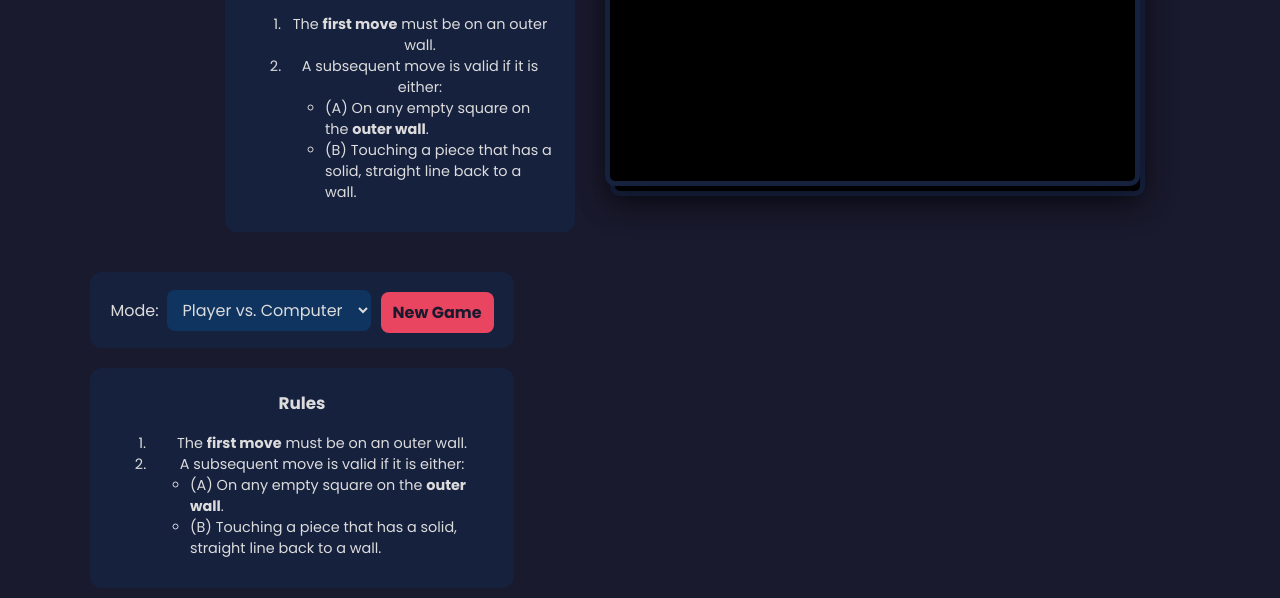
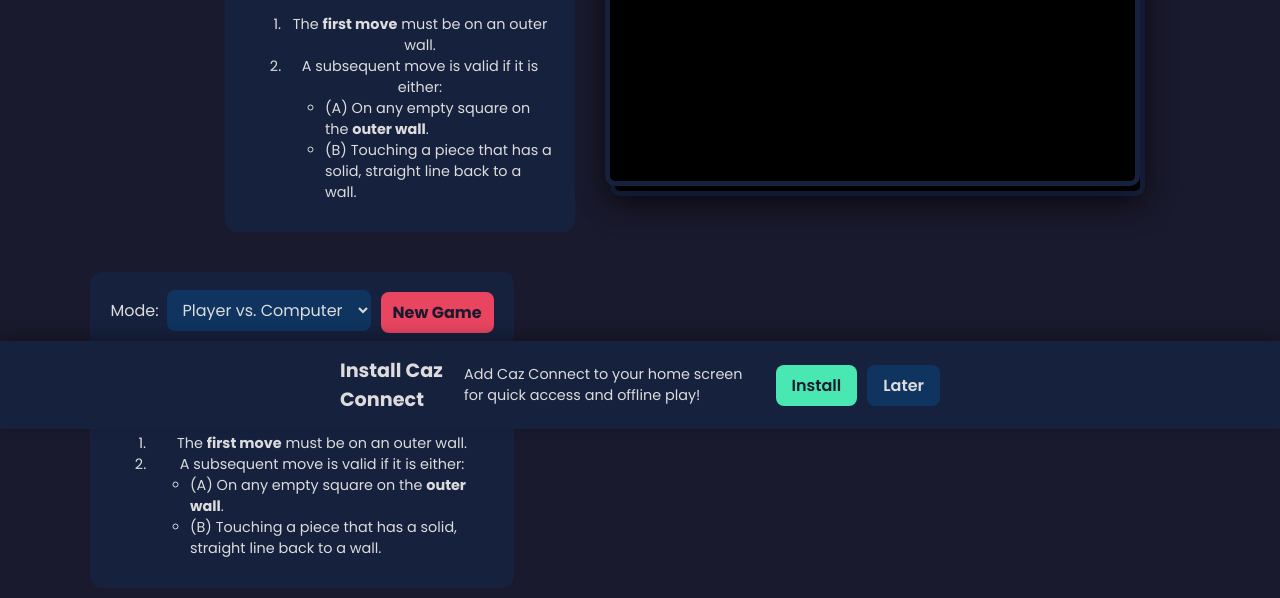
Before and after one commit to snengle/caz-connect, a plain HTML site: page index.html in a window 1280 px wide. Shown: the part 459-1057 px from the top of the page. Drawn offline with Linux system fonts and the light colour scheme.

Commit message:
Update style.css

```diff
--- a/style.css
+++ b/style.css
@@ -204,3 +204,75 @@
     #score-board { font-size: 1.1rem; }
     #rules { width: 100%; }
 }
+/* --- PWA Install Prompt Styles --- */
+#install-prompt-container {
+    position: fixed;
+    bottom: 0;
+    left: 0;
+    right: 0;
+    padding: 15px;
+    background-color: var(--board-bg);
+    box-shadow: 0 -5px 15px rgba(0, 0, 0, 0.3);
+    z-index: 1000;
+    transform: translateY(100%);
+    transition: transform 0.3s ease-in-out;
+}
+
+#install-prompt-container.visible {
+    transform: translateY(0);
+}
+
+#install-prompt-container.hidden {
+    display: block; /* Keep it in the DOM for transitions */
+}
+
+.install-prompt-content {
+    max-width: 600px;
+    margin: 0 auto;
+    display: flex;
+    align-items: center;
+    justify-content: space-between;
+    gap: 15px;
+}
+
+.install-prompt-content h3 {
+    margin: 0;
+    color: var(--sub-text-color);
+    font-size: 1.2rem;
+}
+
+.install-prompt-content p {
+    margin: 0;
+    flex-grow: 1;
+    font-size: 0.9rem;
+}
+
+.install-prompt-buttons {
+    display: flex;
+    gap: 10px;
+}
+
+.install-prompt-buttons button {
+    padding: 8px 16px;
+    font-weight: 600;
+}
+
+.install-accept {
+    background-color: var(--player-o-color);
+    color: var(--bg-color);
+}
+
+.install-decline {
+    background-color: var(--cell-bg);
+}
+
+@media (max-width: 600px) {
+    .install-prompt-content {
+        flex-direction: column;
+        text-align: center;
+    }
+    .install-prompt-buttons {
+        width: 100%;
+        justify-content: center;
+    }
+}
```
